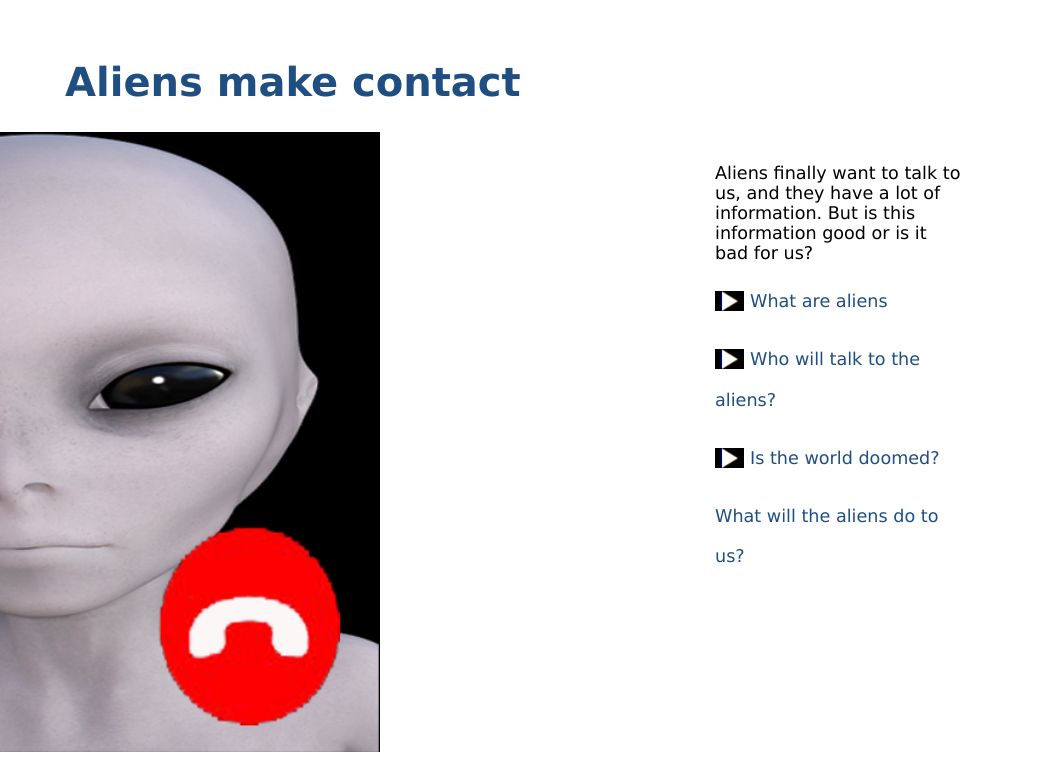
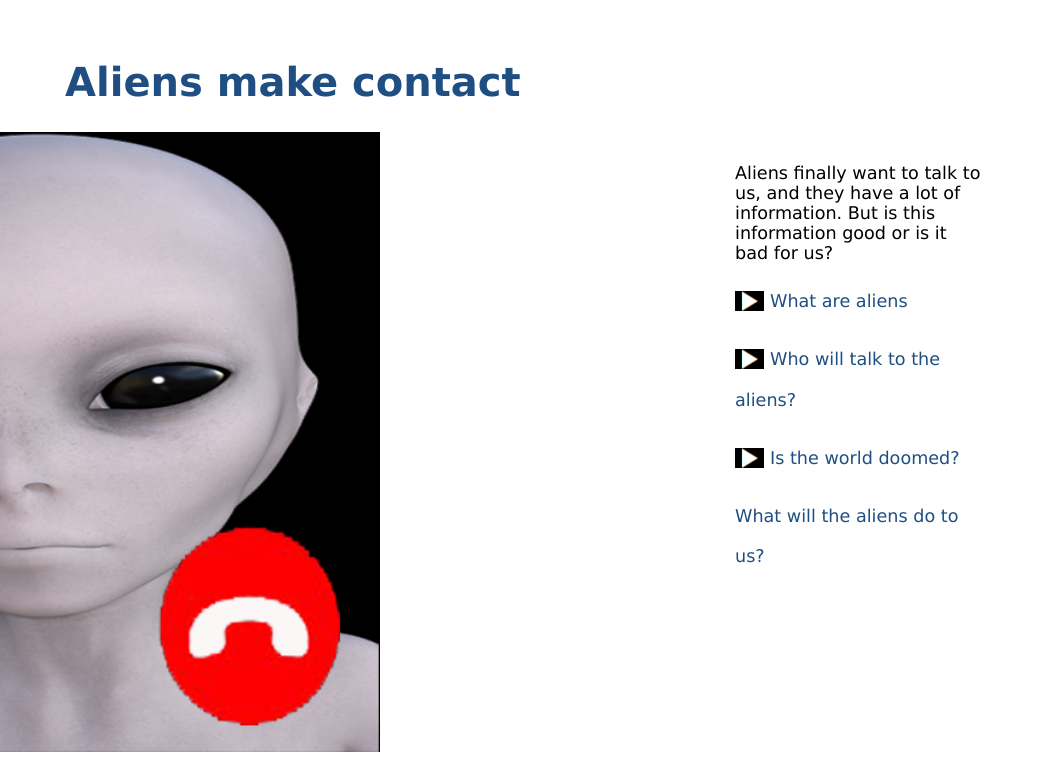
Before and after one commit to Dsaakv/freakyfriday, a plain HTML site: page index.html in a window 1280 px wide. Shown: the part 668-1428 px from the top of the page, without its empty margins (0-1043 px from the left). Drawn offline with Linux system fonts and the light colour scheme.

Commit message:
Update style.css

```diff
--- a/style.css
+++ b/style.css
@@ -125,7 +125,7 @@ h1{
 .newsitem2{
     position:relative;
     top:600px;
-    right:250px;
+    right:230px;
     font-size: 1.1em;
 }
 .newsitem2 a{
```
